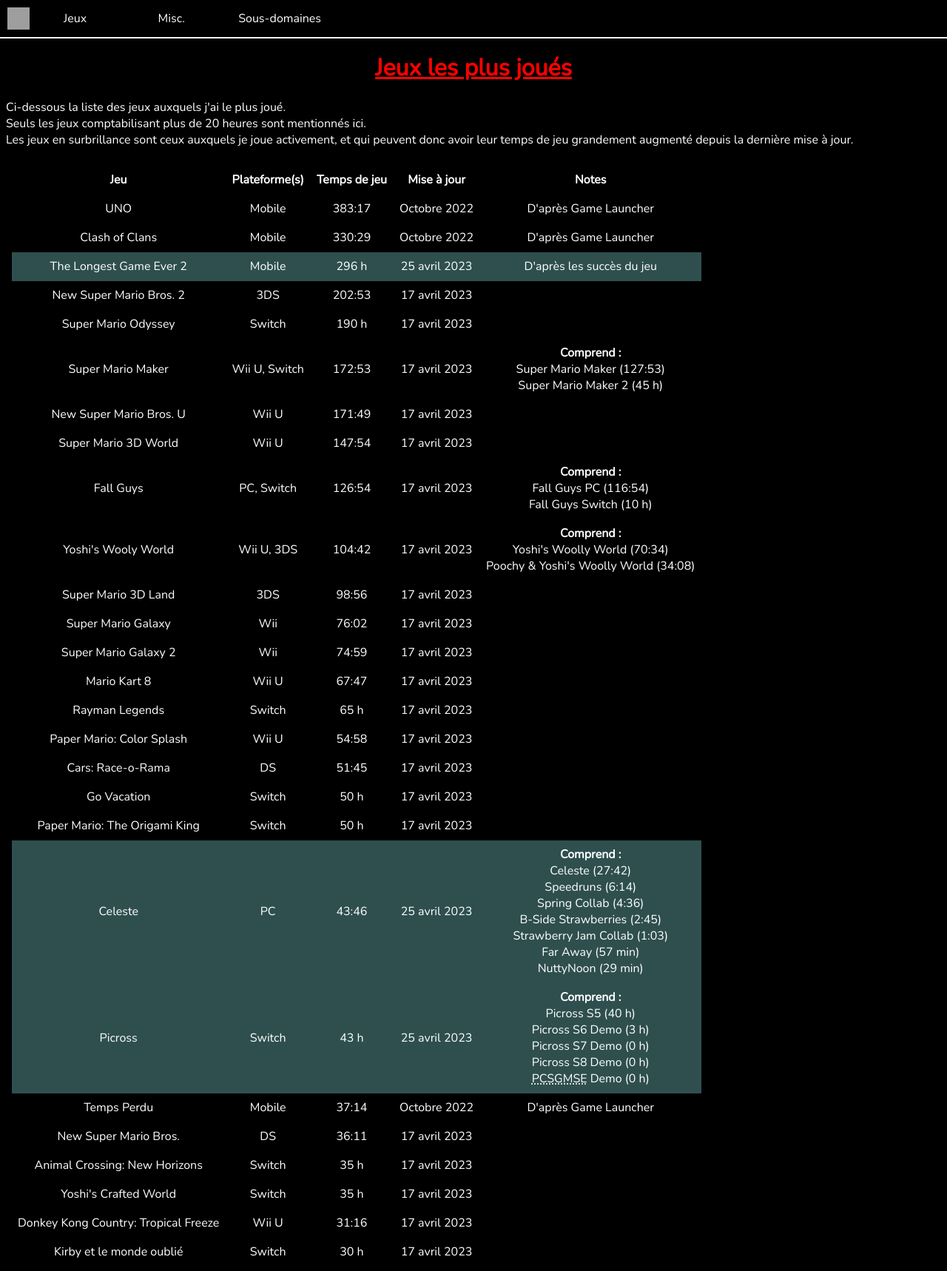
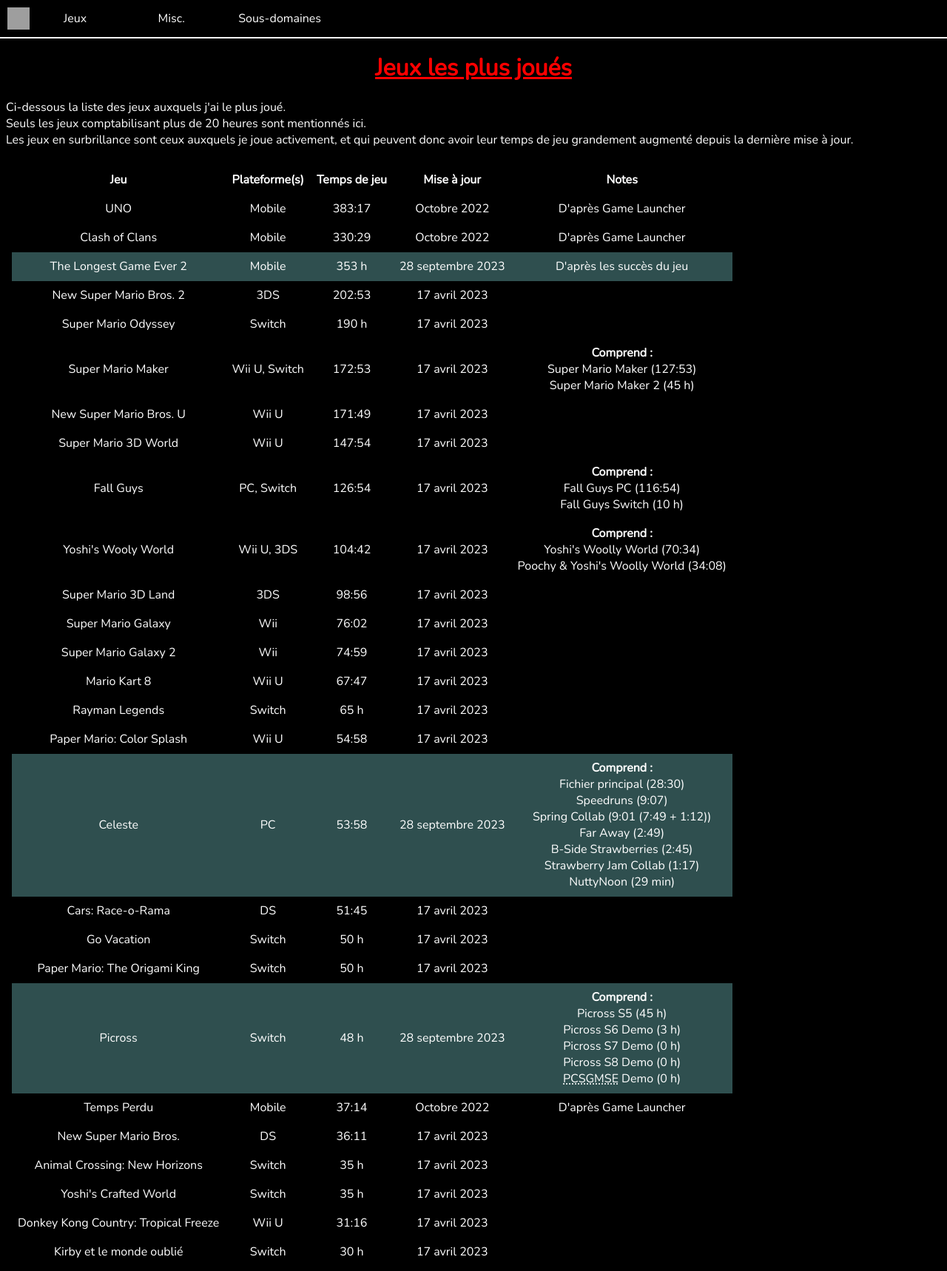
Before and after one commit to MarioSwitch/marioswitch.github.io, a PHP site: page /pages/misc/games.php in a window 1280 px wide. Shown: the top 1718 px of the page at 74% size. Run offline with PHP 8.4, Linux system fonts and the light colour scheme; grey boxes are pictures that could not be loaded.

Commit message:
Update most played games

```diff
--- a/pages/misc/games.php
+++ b/pages/misc/games.php
@@ -42,8 +42,8 @@
             <tr class="highlight">
                 <td>The Longest Game Ever 2</td>
                 <td>Mobile</td>
-                <td>296 h</td>
-                <td>25 avril 2023</td>
+                <td>353 h</td>
+                <td>28 septembre 2023</td>
                 <td>D'après les succès du jeu</td>
             </tr>
             <tr>
@@ -149,6 +149,22 @@
                 <td>17 avril 2023</td>
                 <td></td>
             </tr>
+            <tr class="highlight">
+                <td>Celeste</td>
+                <td>PC</td>
+                <td>53:58</td>
+                <td>28 septembre 2023</td>
+                <td>
+                    <b>Comprend :</b>
+                    <br>Fichier principal (28:30)
+                    <br>Speedruns (9:07)
+                    <br>Spring Collab (9:01 (7:49 + 1:12))
+                    <br>Far Away (2:49)
+                    <br>B-Side Strawberries (2:45)
+                    <br>Strawberry Jam Collab (1:17)
+                    <br>NuttyNoon (29 min)
+                </td>
+            </tr>
             <tr>
                 <td>Cars: Race-o-Rama</td>
                 <td>DS</td>
@@ -171,29 +187,13 @@
                 <td></td>
             </tr>
             <tr class="highlight">
-                <td>Celeste</td>
-                <td>PC</td>
-                <td>43:46</td>
-                <td>25 avril 2023</td>
+                <td>Picross</td>
+                <td>Switch</td>
+                <td>48 h</td>
+                <td>28 septembre 2023</td>
                 <td>
                     <b>Comprend :</b>
-                    <br>Celeste (27:42)
-                    <br>Speedruns (6:14)
-                    <br>Spring Collab (4:36)
-                    <br>B-Side Strawberries (2:45)
-                    <br>Strawberry Jam Collab (1:03)
-                    <br>Far Away (57 min)
-                    <br>NuttyNoon (29 min)
-                </td>
-            </tr>
-            <tr class="highlight">
-                <td>Picross</td>
-                <td>Switch</td>
-                <td>43 h</td>
-                <td>25 avril 2023</td>
-                <td>
-                    <b>Comprend :</b>
-                    <br>Picross S5 (40 h)
+                    <br>Picross S5 (45 h)
                     <br>Picross S6 Demo (3 h)
                     <br>Picross S7 Demo (0 h)
                     <br>Picross S8 Demo (0 h)
```
